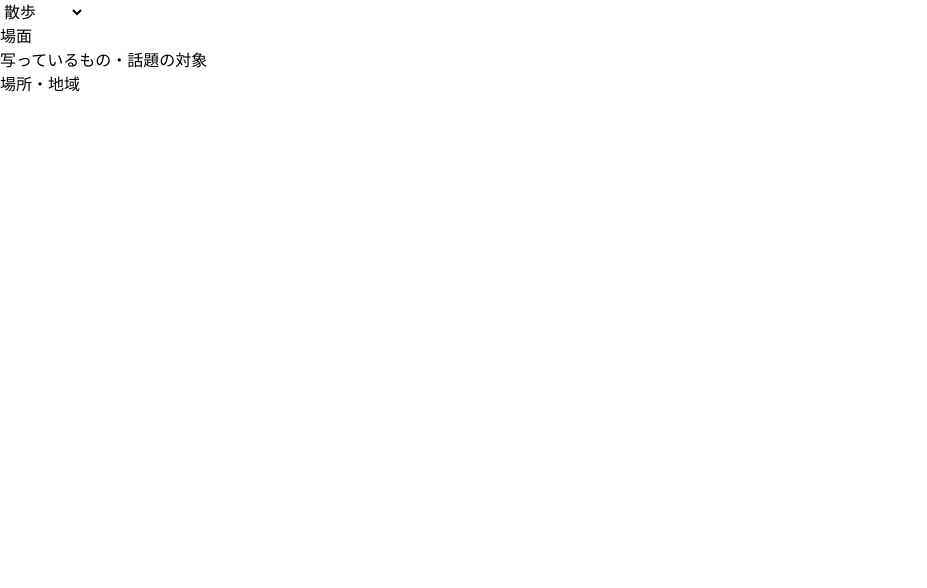
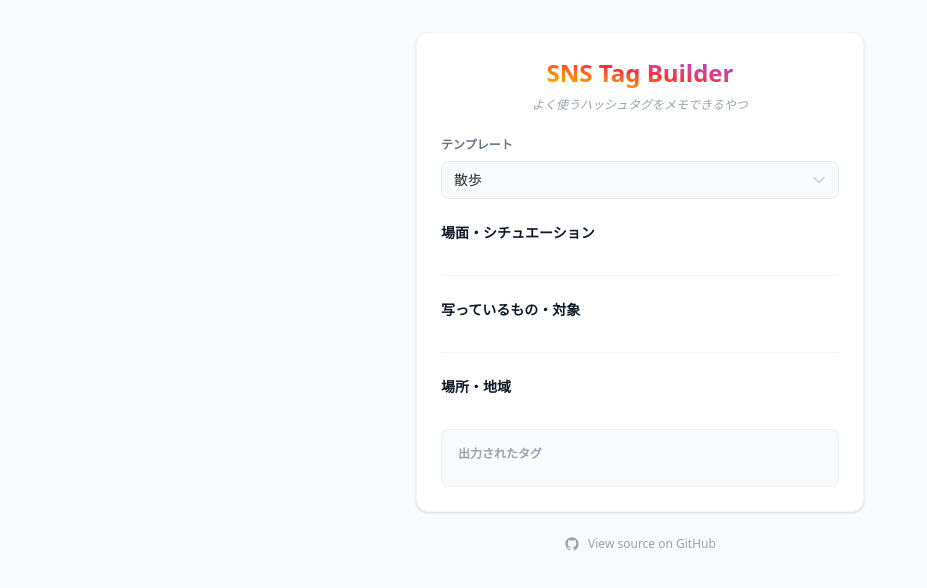
Before and after one commit to ahuglajbclajep/instagram-tagbuilder, a React (Vite) app: page / in a window 1280 px wide. Shown: the top 588 px of the page, without its empty margins (0-927 px from the left). Built offline with nearby package versions, Linux system fonts and the light colour scheme.

Commit message:
デザインを既存のサービスに寄せて作る

```diff
--- a/package.json
+++ b/package.json
@@ -11,6 +11,7 @@
     "lint:format": "prettier . -c --cache"
   },
   "dependencies": {
+    "@heroicons/react": "^2.2.0",
     "clsx": "^2.1.1",
     "react": "^19.2.3",
     "react-dom": "^19.2.3"
--- a/src/Input.tsx
+++ /dev/null
@@ -1,34 +0,0 @@
-import { useCallback } from "react";
-
-type Props = {
-  value: string;
-  onChange: (value: string) => void;
-};
-
-export const Input = ({ value, onChange }: Props) => {
-  const onBlur = useCallback(
-    (e: React.ChangeEvent<HTMLInputElement>) => {
-      onChange(e.currentTarget.value);
-    },
-    [onChange],
-  );
-
-  const onKeyDown = useCallback(
-    (e: React.KeyboardEvent<HTMLInputElement>) => {
-      if (e.nativeEvent.isComposing || e.key !== "Enter") {
-        return;
-      }
-      onChange(e.currentTarget.value);
-    },
-    [onChange],
-  );
-
-  return (
-    <input
-      type="text"
-      defaultValue={value}
-      onBlur={onBlur}
-      onKeyDown={onKeyDown}
-    />
-  );
-};
--- /dev/null
+++ b/src/components/Input.tsx
@@ -0,0 +1,57 @@
+import { useCallback } from "react";
+import { clsx } from "clsx/lite";
+import { PencilIcon } from "@heroicons/react/24/outline";
+
+type Props = {
+  value: string;
+  onChange: (value: string) => void;
+};
+
+export const Input = ({ value, onChange }: Props) => {
+  const onBlur = useCallback(
+    (e: React.ChangeEvent<HTMLInputElement>) => {
+      onChange(e.currentTarget.value);
+    },
+    [onChange],
+  );
+
+  const onKeyDown = useCallback(
+    (e: React.KeyboardEvent<HTMLInputElement>) => {
+      if (e.nativeEvent.isComposing || e.key !== "Enter") {
+        return;
+      }
+      onChange(e.currentTarget.value);
+    },
+    [onChange],
+  );
+
+  return (
+    <div className="group/input relative grow">
+      <input
+        className={clsx(
+          "w-full py-2 pr-3 pl-10",
+          "bg-gray-100 text-sm placeholder-gray-500",
+          "rounded-lg border border-transparent outline-none",
+          "transition-colors focus:border-blue-300 focus:bg-white",
+        )}
+        type="text"
+        defaultValue={value}
+        onBlur={onBlur}
+        onKeyDown={onKeyDown}
+      />
+      <div
+        className={clsx(
+          "pointer-events-none absolute top-0 left-3",
+          "flex h-full items-center",
+        )}
+      >
+        <PencilIcon
+          className={clsx(
+            "size-4 text-gray-400",
+            "transition-colors group-focus-within/input:text-blue-500",
+          )}
+        />
+      </div>
+    </div>
+  );
+};
--- /dev/null
+++ b/src/features/Footer.tsx
@@ -0,0 +1,30 @@
+export const Footer = () => {
+  return (
+    <footer className="flex justify-center pb-4">
+      <a
+        href="https://github.com/ahuglajbclajep/instagram-tagbuilder"
+        target="_blank"
+        rel="noreferrer"
+        className="inline-flex gap-2 text-xs font-medium text-gray-400 transition-colors hover:text-gray-600"
+      >
+        <GithubIcon className="size-4" />
+        View source on GitHub
+      </a>
+    </footer>
+  );
+};
+
+const GithubIcon = ({ className }: { className?: string }) => (
+  <svg
+    viewBox="0 0 24 24"
+    aria-hidden="true"
+    className={className}
+    fill="currentColor"
+  >
+    <path
+      fillRule="evenodd"
+      clipRule="evenodd"
+      d="M12 2C6.477 2 2 6.484 2 12.017c0 4.425 2.865 8.18 6.839 9.504.5.092.682-.217.682-.483 0-.237-.008-.868-.013-1.703-2.782.605-3.369-1.343-3.369-1.343-.454-1.158-1.11-1.466-1.11-1.466-.908-.62.069-.608.069-.608 1.003.07 1.531 1.032 1.531 1.032.892 1.53 2.341 1.088 2.91.832.092-.647.35-1.088.636-1.338-2.22-.253-4.555-1.113-4.555-4.951 0-1.093.39-1.988 1.029-2.688-.103-.253-.446-1.272.098-2.65 0 0 .84-.27 2.75 1.026A9.564 9.564 0 0112 6.844c.85.004 1.705.115 2.504.337 1.909-1.296 2.747-1.027 2.747-1.027.546 1.379.202 2.398.1 2.651.64.7 1.028 1.595 1.028 2.688 0 3.848-2.339 4.695-4.566 4.943.359.309.678.92.678 1.855 0 1.338-.012 2.419-.012 2.747 0 .268.18.58.688.482A10.019 10.019 0 0022 12.017C22 6.484 17.522 2 12 2z"
+    />
+  </svg>
+);
--- /dev/null
+++ b/src/features/Header.tsx
@@ -0,0 +1,12 @@
+export const Header = () => {
+  return (
+    <header className="flex flex-col items-center gap-y-2">
+      <h1 className="bg-linear-to-tr from-yellow-400 via-red-500 to-purple-600 bg-clip-text text-2xl font-bold text-transparent">
+        SNS Tag Builder
+      </h1>
+      <p className="text-xs font-medium text-gray-400 italic">
+        よく使うハッシュタグをメモできるやつ
+      </p>
+    </header>
+  );
+};
--- /dev/null
+++ b/src/features/Preview.tsx
@@ -0,0 +1,23 @@
+import { clsx } from "clsx/lite";
+
+import { type Template, toString } from "./template";
+
+type Props = {
+  template: Template;
+};
+
+export const Preview = ({ template }: Props) => {
+  return (
+    <section
+      className={clsx(
+        "rounded-lg border border-slate-200/60 bg-slate-50 p-4",
+        "flex flex-col gap-y-2",
+      )}
+    >
+      <h2 className="text-xs font-bold text-gray-400">出力されたタグ</h2>
+      <code className="font-mono text-sm leading-relaxed wrap-break-word text-blue-600">
+        {toString(template)}
+      </code>
+    </section>
+  );
+};
--- /dev/null
+++ b/src/features/Selector.tsx
@@ -0,0 +1,48 @@
+import { useCallback } from "react";
+import { clsx } from "clsx/lite";
+import { ChevronDownIcon } from "@heroicons/react/24/outline";
+
+import { templates, type Template } from "./template";
+
+type Props = {
+  onChange: (template: Template) => void;
+};
+
+export const Selector = ({ onChange }: Props) => {
+  const onChangeTemplate = useCallback(
+    (e: React.ChangeEvent<HTMLSelectElement>) =>
+      onChange(templates[e.target.value]),
+    [onChange],
+  );
+
+  return (
+    <section className="flex flex-col gap-y-2">
+      <h2 className="text-xs font-bold text-gray-500">テンプレート</h2>
+      <div className="relative">
+        <select
+          className={clsx(
+            "w-full py-2 pr-10 pl-3",
+            "cursor-pointer appearance-none bg-gray-50 text-sm font-medium",
+            "rounded-lg border border-gray-200 outline-none",
+            "transition-colors focus:border-pink-500 focus:bg-white focus:ring-1 focus:ring-pink-500",
+          )}
+          onChange={onChangeTemplate}
+        >
+          {Object.keys(templates).map((templateName) => (
+            <option key={templateName} value={templateName}>
+              {templateName}
+            </option>
+          ))}
+        </select>
+        <div
+          className={clsx(
+            "pointer-events-none absolute top-0 right-3",
+            "flex h-full items-center",
+          )}
+        >
+          <ChevronDownIcon className="size-4 text-gray-400" />
+        </div>
+      </div>
+    </section>
+  );
+};
--- /dev/null
+++ b/src/features/TemplateSection.tsx
@@ -0,0 +1,33 @@
+import { TrashIcon } from "@heroicons/react/24/outline";
+
+import { Input } from "../components/Input";
+
+import { type Tag } from "./template";
+
+type Props = {
+  title: string;
+  tags: Tag[];
+  onUpdate: (index: number, value: string) => void;
+  onDelete: (index: number) => void;
+};
+
+export const TemplateSection = ({ title, tags, onUpdate, onDelete }: Props) => {
+  return (
+    <section className="flex flex-col gap-y-2">
+      <h2 className="text-sm font-semibold text-gray-900">{title}</h2>
+      <ul className="flex flex-col gap-y-2">
+        {tags.map((tag, i) => (
+          <li key={tag} className="flex items-center gap-x-2">
+            <Input value={tag} onChange={(val) => onUpdate(i, val)} />
+            <button
+              className="shrink-0 rounded-full p-2 transition-colors hover:bg-red-50 hover:text-red-500"
+              onClick={() => onDelete(i)}
+            >
+              <TrashIcon className="size-5 text-gray-300" />
+            </button>
+          </li>
+        ))}
+      </ul>
+    </section>
+  );
+};
--- a/src/main.tsx
+++ b/src/main.tsx
@@ -1,9 +1,15 @@
 import { useState, useCallback } from "react";
 import { createRoot } from "react-dom/client";
+import { clsx } from "clsx/lite";
 import "./index.css";
 
-import { Input } from "./Input";
-import { Template, templates, toString } from "./template";
+import { Header } from "./features/Header";
+import { Selector } from "./features/Selector";
+import { TemplateSection } from "./features/TemplateSection";
+import { Preview } from "./features/Preview";
+import { Footer } from "./features/Footer";
+
+import { type Template } from "./features/template";
 
 const App = () => {
   const [template, setTemplate] = useState<Template>({
@@ -12,15 +18,8 @@ const App = () => {
     place: [],
   });
 
-  const onChangeTemplate = useCallback(
-    (e: React.ChangeEvent<HTMLSelectElement>) =>
-      void setTemplate(templates[e.target.value]),
-    [],
-  );
-
   const onUpdateTemplate = useCallback(
-    (type: "context" | "subject" | "place", index: number) =>
-      (value: string) => {
+    (type: keyof Template, index: number) => (value: string) => {
       setTemplate((prev) => {
         const newTemplate = { ...prev };
         newTemplate[type][index] = value;
@@ -31,39 +30,40 @@ const App = () => {
   );
 
   return (
-    <div>
-      <select onChange={onChangeTemplate}>
-        {Object.keys(templates).map((template) => (
-          <option key={template} value={template}>
-            {template}
-          </option>
-        ))}
-      </select>
-      <h1>場面</h1>
-      <ul>
-        {template.context.map((context, i) => (
-          <li key={context}>
-            <Input value={context} onChange={onUpdateTemplate("context", i)} />
-          </li>
-        ))}
-      </ul>
-      <h1>写っているもの・話題の対象</h1>
-      <ul>
-        {template.subject.map((subject, i) => (
-          <li key={subject}>
-            <Input value={subject} onChange={onUpdateTemplate("subject", i)} />
-          </li>
-        ))}
-      </ul>
-      <h1>場所・地域</h1>
-      <ul>
-        {template.place.map((place, i) => (
-          <li key={place}>
-            <Input value={place} onChange={onUpdateTemplate("place", i)} />
-          </li>
-        ))}
-      </ul>
-      {toString(template)}
+    <div
+      className={clsx(
+        "min-h-screen bg-gray-50 px-4 py-8",
+        "font-sans text-neutral-800",
+      )}
+    >
+      <div className="mx-auto flex max-w-md flex-col gap-y-6">
+        <div className="flex flex-col gap-y-6 rounded-xl border border-gray-100 bg-white p-6 shadow-sm">
+          <Header />
+          <Selector onChange={setTemplate} />
+          <TemplateSection
+            title="場面・シチュエーション"
+            tags={template.context}
+            onUpdate={(idx, val) => onUpdateTemplate("context", idx)(val)}
+            onDelete={() => {}}
+          />
+          <hr className="border-gray-100" />
+          <TemplateSection
+            title="写っているもの・対象"
+            tags={template.subject}
+            onUpdate={(idx, val) => onUpdateTemplate("subject", idx)(val)}
+            onDelete={() => {}}
+          />
+          <hr className="border-gray-100" />
+          <TemplateSection
+            title="場所・地域"
+            tags={template.place}
+            onUpdate={(idx, val) => onUpdateTemplate("place", idx)(val)}
+            onDelete={() => {}}
+          />
+          <Preview template={template} />
+        </div>
+        <Footer />
+      </div>
     </div>
   );
 };
```
Also changed, not shown: src/features/template.ts (renamed from src/template.ts, +5 -3 lines), 1 other file (tests, documents, lock files or other folders). Lines whose indentation alone changed are shown as unchanged.
